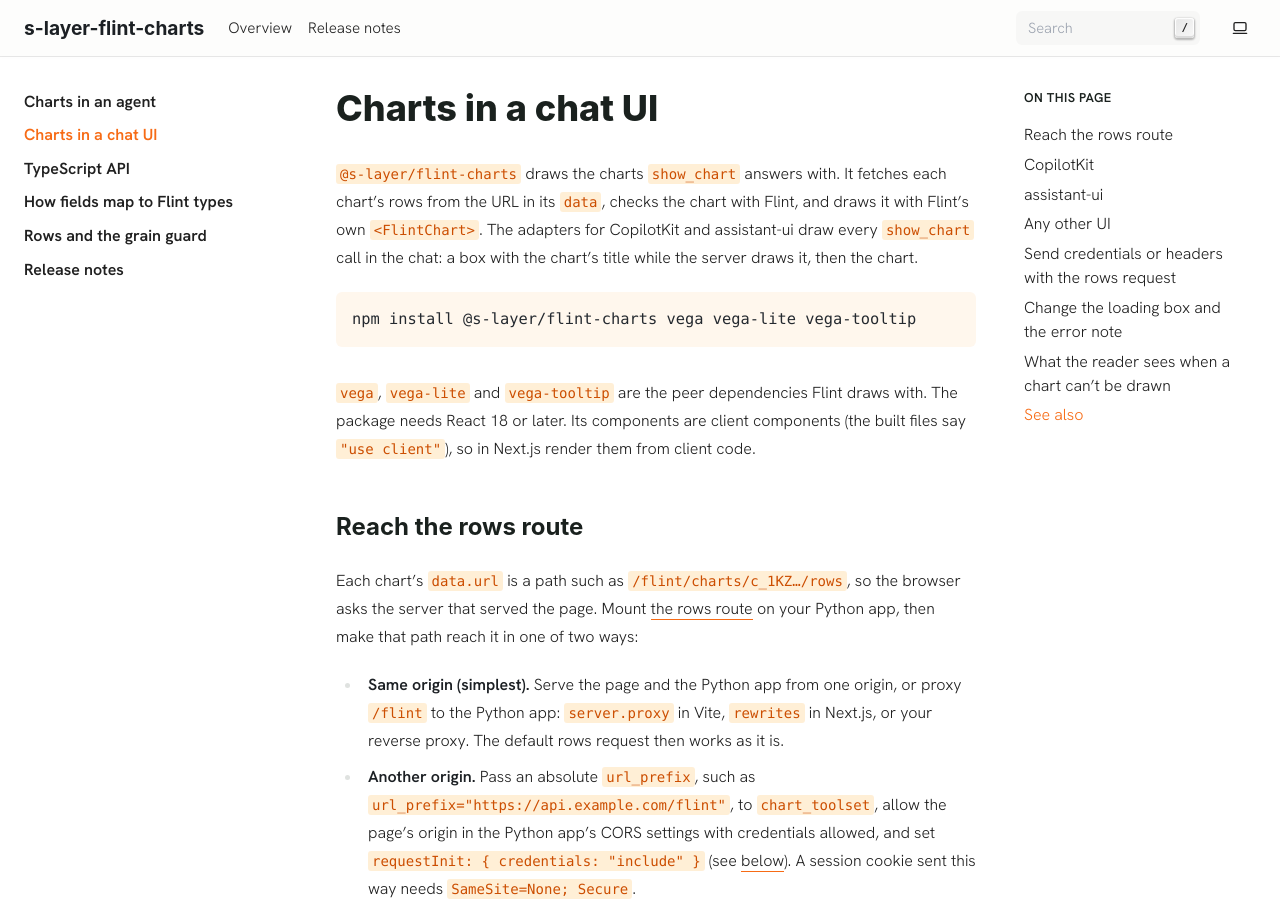
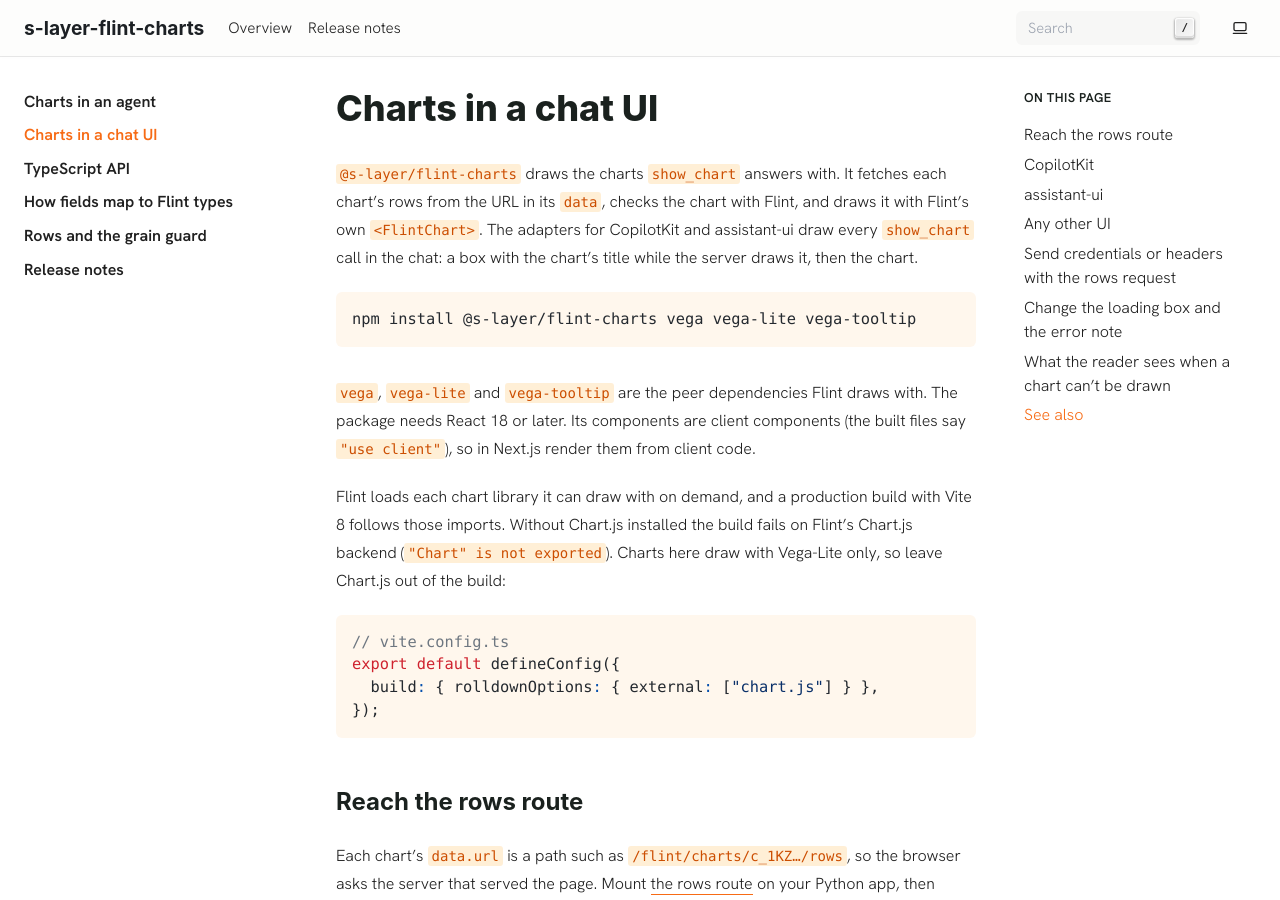
Before and after one commit to s-layer/flint-charts, a Sphinx documentation site: the page built from docs/chat-ui.md, in a window 1280 px wide and 900 px high. Built offline with Sphinx 7.4.7, drawn with Linux system fonts in a browser that asks for light colours; some web fonts are replaced; pages that are not in the unit, such as notebooks, are missing from menus.

Commit message:
docs: say how a Vite 8 build leaves out Flint's Chart.js backend
Co-Authored-By: Claude Opus 5.5 (1M context) <noreply@anthropic.com>
Claude-Session: https://claude.ai/code/session_014GBZqToZPRwmnCdgJwTCKC

````diff
--- a/docs/chat-ui.md
+++ b/docs/chat-ui.md
@@ -12,6 +12,18 @@ npm install @s-layer/flint-charts vega vega-lite vega-tooltip
 `vega`, `vega-lite` and `vega-tooltip` are the peer dependencies Flint draws with. The package
 needs React 18 or later. Its components are client components (the built files say
 `"use client"`), so in Next.js render them from client code.
+
+Flint loads each chart library it can draw with on demand, and a production build with Vite 8 follows
+those imports. Without Chart.js installed the build fails on Flint's Chart.js backend
+(`"Chart" is not exported`). Charts here draw with Vega-Lite only, so leave Chart.js out of the
+build:
+
+```ts
+// vite.config.ts
+export default defineConfig({
+  build: { rolldownOptions: { external: ["chart.js"] } },
+});
+```
 
 ## Reach the rows route
 
````
Also changed, not shown: ts/README.md.
